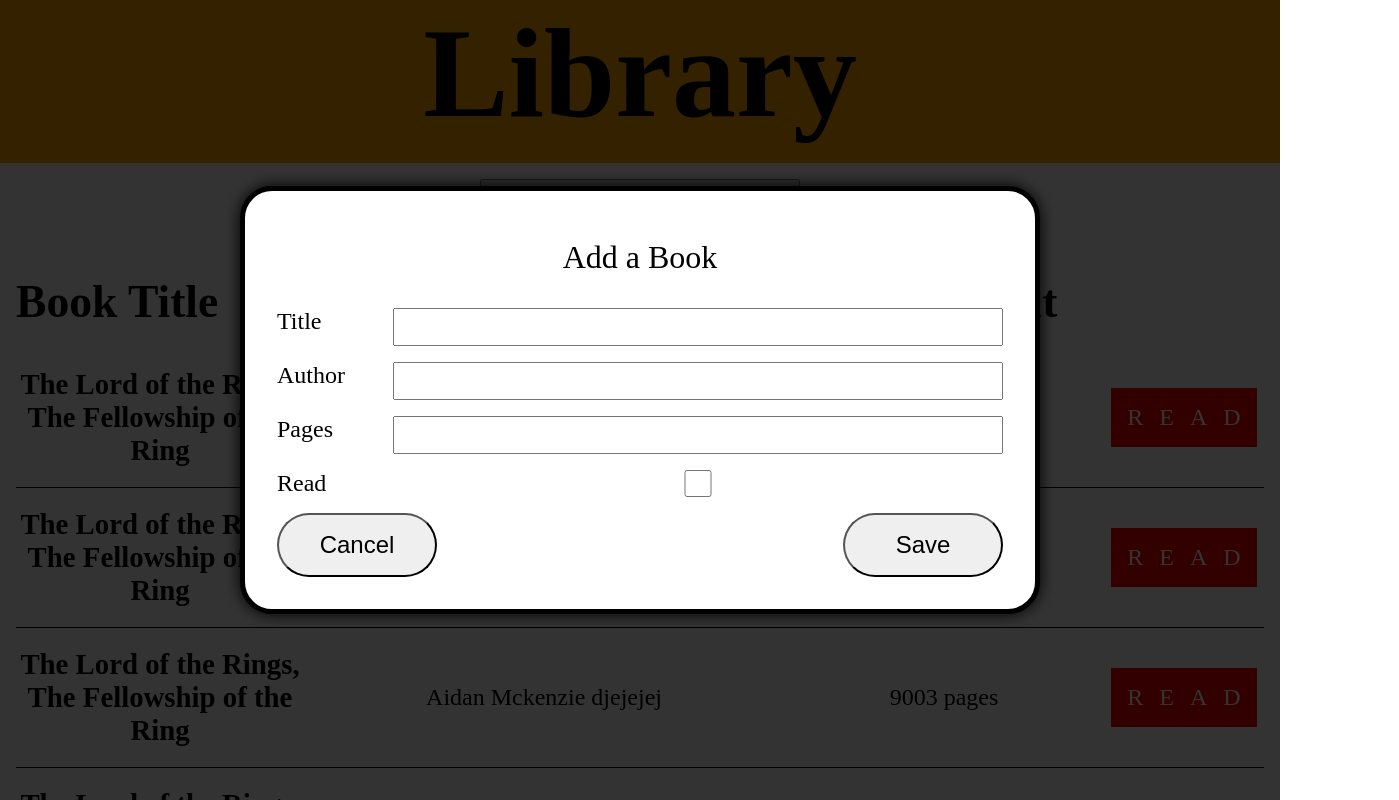
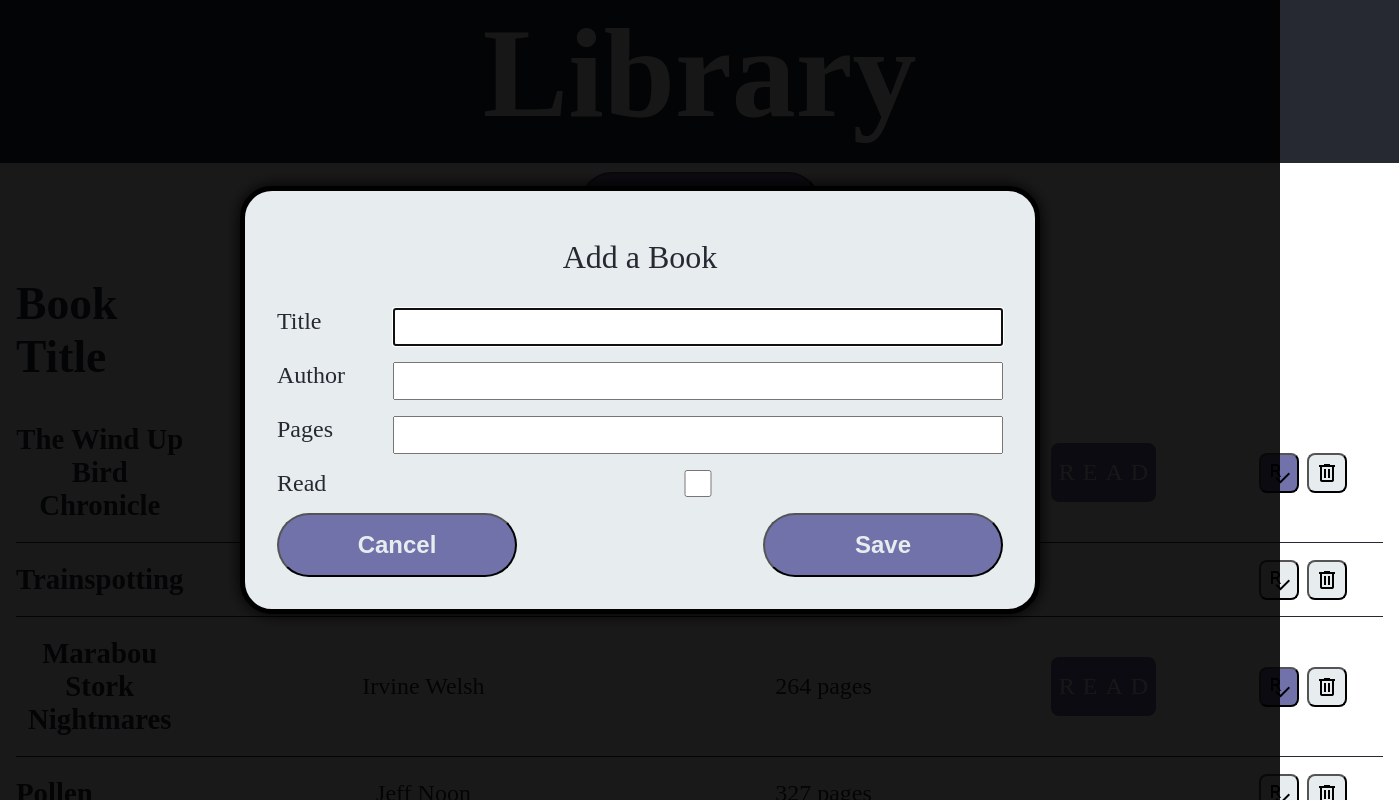
Before and after one commit to mckensis/library, a plain HTML site: page index.html in a window 1280 px wide. Both pictures are taken after a click on the button "Add book". Shown: the top 800 px of the page, 1399 px wide, since content can reach past the window. Drawn offline with Linux system fonts and the light colour scheme.

Commit message:
functioning as required. to-do: styling update

```diff
--- a/index.html
+++ b/index.html
@@ -23,11 +23,11 @@
         <form class="newBookForm">
             <legend>Add a Book</legend>
             <label for="bookTitle">Title</label>
-            <input type="text" id="bookTitle">
+            <input type="text" id="bookTitle" required>
             <label for="bookAuthor">Author</label>
-            <input type="text" id="bookAuthor">
+            <input type="text" id="bookAuthor" required>
             <label for="bookPages">Pages</label>
-            <input type="number" id="bookPages" min="1" max="9999">
+            <input type="number" id="bookPages" min="1" max="9999" required>
             <label for="bookRead">Read</label>
             <input type="checkbox" id="bookRead">
             <div class="formButtons">
--- a/script.js
+++ b/script.js
@@ -1,8 +1,9 @@
-let bookLibrary = [];
-const pageLibrary = document.querySelector(".libraryDisplay");
+const libraryDisplay = document.querySelector(".libraryDisplay");
 const addBookButton = document.querySelector(".addBookButton");
 const cancelButton = document.querySelector(".cancelButton");
 const saveButton = document.querySelector(".saveButton");
+
+let bookLibrary = [];
 
 function Book(title, author, pages, read) {
     this.title = title;
@@ -14,11 +15,7 @@ function Book(title, author, pages, read) {
     }
 }
 
-addBookButton.addEventListener("click", addNewBook);
-cancelButton.addEventListener("click", removeOverlay);
-saveButton.addEventListener("click", saveBook);
-
-function loadOverlay() {
+function addOverlay() {
     const overlay = document.createElement("div");
     overlay.classList.add("overlay");
     document.body.appendChild(overlay);
@@ -32,47 +29,159 @@ function removeOverlay(e) {
     document.body.removeChild(overlay);
 }
 
-function saveBook(e) {
-    e.preventDefault();
-    console.log("saved");
-    removeOverlay(e);
+function checkBookValidity() {
+
+    const bookTitle = document.querySelector("#bookTitle");
+    const bookAuthor = document.querySelector("#bookAuthor");
+    const bookPages = document.querySelector("#bookPages");
+
+    if (bookTitle.checkValidity() && bookAuthor.checkValidity() && bookPages.checkValidity()) {
+        return true;
     }
 
-function addNewBook(e) {
+    return false;
+}
+
+function saveBook(e) {
+
+    if (!checkBookValidity()) {
+        return;
+    }
+
+    const book = new Book(bookTitle.value, bookAuthor.value, bookPages.value, bookRead.checked);
+    bookLibrary.push(book);
+    removeOverlay(e);
+    updateLibrary();
+}
+
+function clearForm() {
+    const title = document.querySelector("#bookTitle");
+    const author = document.querySelector("#bookAuthor");
+    const pages = document.querySelector("#bookPages");
+    const read = document.querySelector("#bookRead");
+
+    title.value = '';
+    author.value = '';
+    pages.value = '';
+    read.checked = false;
+
+    title.focus();
+}
+
+function addNewBookButton(e) {
+
     e.preventDefault();
+    addOverlay();
+
     const popup = document.querySelector(".newBookPopup");
     popup.style.visibility = "visible";
-    loadOverlay();
+
+    clearForm();
+
+    cancelButton.addEventListener("click", removeOverlay);
+    saveButton.addEventListener("click", saveBook);
 }
 
-for (let i = 0; i < 20; i++) {
-    let book = new Book("The Lord of the Rings, The Fellowship of the Ring", "Aidan Mckenzie djejejej", 9003, true);
-    bookLibrary.push(book);
+function removeBook(e) {
+    const book = e.target.id;
+    bookLibrary.splice(book, 1);
+    updateLibrary();
 }
 
-let abook = new Book("anotha test", "adn", 666, false);
-bookLibrary.push(abook);
+function updateLibrary() {
+
+    while(libraryDisplay.childNodes.length > 2) {
+        libraryDisplay.removeChild(libraryDisplay.lastChild);
+    }
 
     for (const book of bookLibrary) {
         let div = document.createElement("div");
         let title = document.createElement("h2");
         let author = document.createElement("p");
         let pages = document.createElement("p");
-    let read = document.createElement("p");
+        let readP = document.createElement("p");
+        let buttonDiv = document.createElement("div");
+        let readIcon = document.createElement("button");
+        let delIcon = document.createElement("button");
+
+        readIcon.classList.add("readButton");
+        delIcon.classList.add("delButton");
+
+        readIcon.id = bookLibrary.indexOf(book);
+        delIcon.id = bookLibrary.indexOf(book);
 
         title.textContent = book.title;
         author.textContent = book.author;
-    pages.textContent = `${book.pages} pages`;
+        pages.textContent = book.pages;
+
+        if (book.pages > 1) {
+            pages.textContent += " pages";
+        } else {
+            pages.textContent += " page";
+        }
         div.classList.add("bookCard");
         div.appendChild(title);
         div.appendChild(author);
         div.appendChild(pages);
 
         if (book.read) {
-        read.textContent = "read";
-        read.classList.add("readBook");
-        div.appendChild(read);
+            readP.textContent = "read";
+            readP.classList.add("readBook");
+            readIcon.classList.add("toggled");
         }
 
-    pageLibrary.appendChild(div);
+        readP.id = bookLibrary.indexOf(book);
+        div.appendChild(readP);
+
+        buttonDiv.appendChild(readIcon);
+        buttonDiv.appendChild(delIcon);
+
+        buttonDiv.classList.add("buttonDiv");
+        div.appendChild(buttonDiv);
+        delIcon.addEventListener("click", removeBook);
+        readIcon.addEventListener("click", toggleRead);
+        libraryDisplay.appendChild(div);
     }
+}
+
+function toggleRead(e) {
+
+    e.preventDefault();
+    const icon = e.target;
+    const read = e.target.parentNode.previousElementSibling;
+
+    const book = bookLibrary[icon.id];
+
+    if (read.classList.contains("readBook")) {
+        book.read = false;
+        read.classList.remove("readBook");
+        icon.classList.remove("toggled");
+        read.textContent = '';
+    } else {
+        book.read = true;
+        read.classList.add("readBook");
+        icon.classList.add("toggled");
+        read.textContent = "read";
+    }
+}
+
+// Populate the library with some default books.
+function defaultBooks() {
+
+    const murakami = new Book("The Wind Up Bird Chronicle", "Haruki Murakami", 607, true);
+    const trainspotting = new Book("Trainspotting", "Irvine Welsh", 344, false);
+    const marabou = new Book("Marabou Stork Nightmares", "Irvine Welsh", 264, true);
+    const pollen = new Book("Pollen", "Jeff Noon", 327, false);
+    const gone = new Book("Gone Girl", "Gillian Flynn", 432, false);
+
+    bookLibrary.push(murakami);
+    bookLibrary.push(trainspotting);
+    bookLibrary.push(marabou);
+    bookLibrary.push(pollen);
+    bookLibrary.push(gone);
+
+    updateLibrary();
+}
+defaultBooks();
+
+addBookButton.addEventListener("click", addNewBookButton);
--- a/styles.css
+++ b/styles.css
@@ -7,15 +7,18 @@
 body {
     display: grid;
     height: 100vh;
-    place-items: center;
     grid-auto-flow: row;
-    grid-template-rows: repeat(2, max-content) 1fr;
+    gap: 1rem;
+    grid-template-rows: max-content 50px 1fr;
     position: relative;
+    cursor:default;
+    color: #272932;
 }
 
 header {
     font-size: 4rem;
-    background-color: orange;
+    background-color: #272932;
+    color: #E7ECEF;
     width: 100%;
     text-align: center;
     padding-bottom: 1rem;
@@ -36,13 +39,13 @@ section.libraryDisplay {
 section.libraryDisplay .libraryHeadings {
     display: grid;
     width: 100%;
-    grid-template-columns: 1fr 30rem 20rem 10rem;
+    grid-template-columns: 1fr 30rem 20rem 15rem 10rem;
     grid-auto-flow: column;
     font-size: 1.9rem;
-    padding-bottom: 1.5rem;
+    margin-bottom: 1.5rem;
     position: sticky;
     top: 0;
-    background-color: #fff;
+    background-color: white;
 }
 
 .libraryHeadings :first-child {
@@ -58,9 +61,10 @@ section.libraryDisplay .libraryHeadings {
 .addBookButton {
     display: grid;
     grid-row: 2;
-    width: 20rem;
-    height: 3rem;
-    margin: 1rem;
+    width: 15rem;
+    height: 4rem;
+    border-radius: 2rem;
+    font-size: 1.5rem;
     place-self: center;
     place-items: center;
 }
@@ -69,10 +73,9 @@ section.libraryDisplay .libraryHeadings {
     width: 100%;
     height: 100%;
     display: grid;
-    grid-template-columns: 1fr 30rem 20rem 10rem;
-    border-bottom: 1px solid black;
+    grid-template-columns: 1fr 30rem 20rem 15rem 10rem;
+    border-bottom: 1px solid #272932;
     text-align: center;
-    background-color: #fff;
     display: grid;
     place-content: center;
     place-items: center;
@@ -80,11 +83,12 @@ section.libraryDisplay .libraryHeadings {
 }
 
 .bookCard .readBook {
-    padding: 1rem 0rem 1rem 1rem;
+    padding: 1rem 0rem 1rem 0.5rem;
     text-transform: uppercase;
-    letter-spacing: 1rem;
-    background-color: red;
-    color: white;
+    letter-spacing: 0.5rem;
+    border-radius: 0.5rem;
+    background-color: #7272AB;
+    color: #E7ECEF;
 }
 .bookCard h2 {
     font-size: 1.8rem;
@@ -99,7 +103,7 @@ section.libraryDisplay .libraryHeadings {
 .overlay {
     width: 100%;
     height: 100%;
-    background-color: rgba(0,0,0,0.8);
+    background-color: rgba(0,0,0,0.9);
     position: absolute;
     top: 0;
     left: 0;
@@ -112,7 +116,7 @@ section.libraryDisplay .libraryHeadings {
     place-self: center;
     width: 50rem;
     height: auto;
-    background-color: white;
+    background-color: #E7ECEF;
     border: 5px solid black;
     border-radius: 2rem;
     padding: 2rem;
@@ -154,12 +158,47 @@ section.libraryDisplay .libraryHeadings {
     justify-self: end;
 }
 
-button {
-}
-
 .newBookForm button {
-    padding: 1rem;
-    width: 10rem;
+    height: 4rem;
+    width: 15rem;
     border-radius: 2rem;
     font-size: 1.5rem;
 }
+
+button {
+    cursor: pointer;
+    background-color: #7272AB;
+    color: #E7ECEF;
+    font-weight: bold;
+}
+
+.delButton,
+.readButton {
+    height: 2.5rem;
+    width: 2.5rem;
+    border-radius: 0.5rem;
+    background-position: center;
+    background-repeat: no-repeat;
+    grid-column: 5;
+    background-color: #E7ECEF;
+}
+
+.readButton {
+    background-image: url("icons/read.png");
+    grid-column: 1;
+}
+
+.delButton {
+    background-image: url("icons/bin.png");
+    grid-column: 2;
+}
+
+.buttonDiv {
+    display: grid;
+    grid-auto-flow: column;
+    gap: 0.5rem;
+}
+
+.toggled {
+    background-color: #7272AB;
+}
```
Also changed, not shown: icons/bin.png (added), icons/read.png (added). Lines whose indentation alone changed are shown as unchanged.
